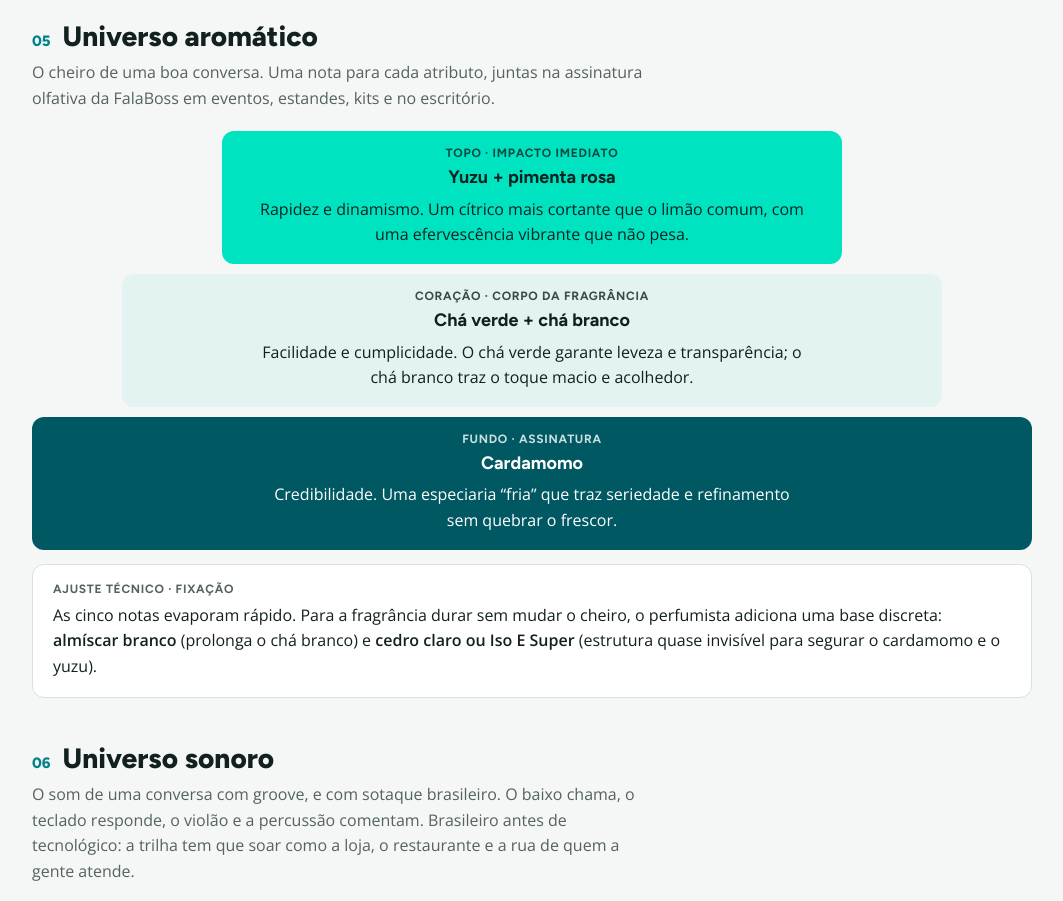
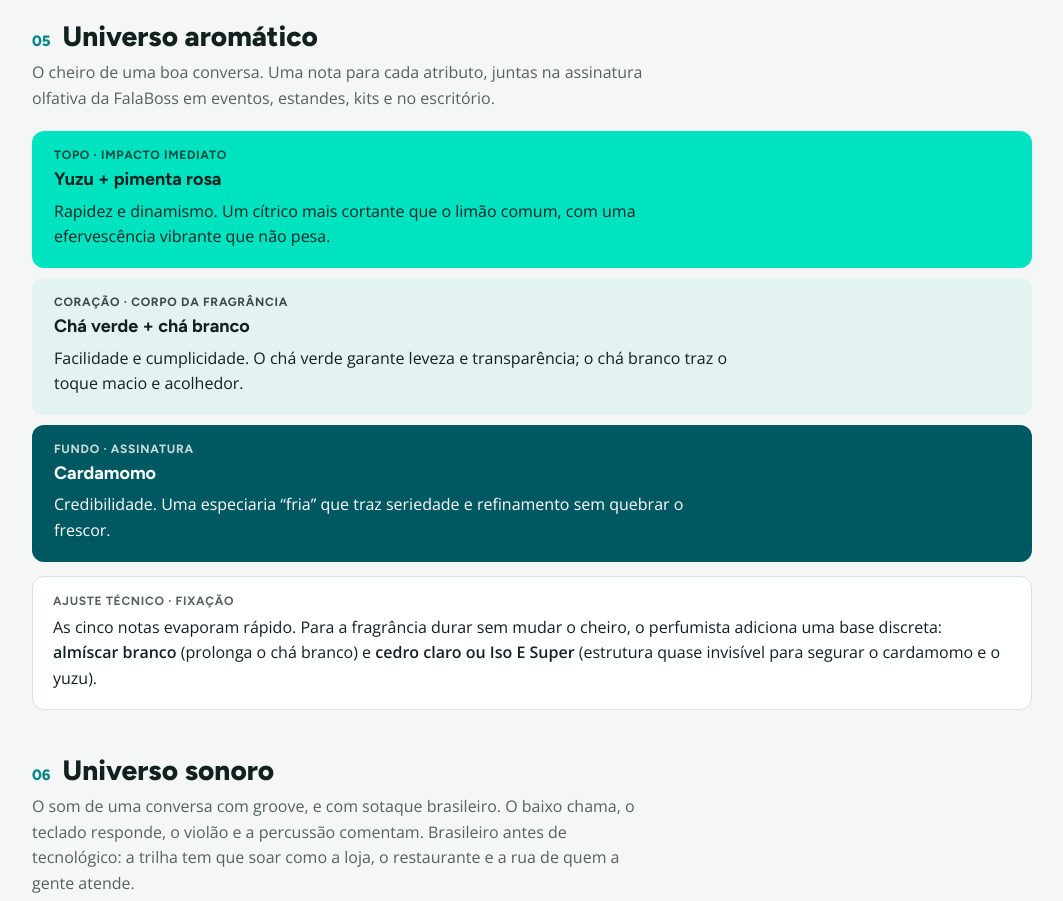
Before and after one commit to falabossbr/guia-de-marca, a plain HTML site: page universo.html in a window 1280 px wide. Shown: the part 4460-5361 px from the top of the page, without its empty margins (108-1171 px from the left). Drawn offline with nearby package versions, Linux system fonts and the light colour scheme.

Commit message:
Pirâmide olfativa com camadas da mesma largura
Co-Authored-By: Claude Opus 5.5 <noreply@anthropic.com>
Claude-Session: https://claude.ai/code/session_01Q9dMza1GeCicyD6bnqiXsR

```diff
--- a/universo.html
+++ b/universo.html
@@ -215,6 +215,11 @@ td.num-c { font-variant-numeric: tabular-nums; white-space: nowrap; }
 .quote { display: flex; flex-direction: column; }
 .quote q { flex: 1 1 auto; }
 .quote .who { margin-top: 12px; padding-top: 10px; border-top: 1px solid var(--line); }
+
+/* pirâmide olfativa: todas as camadas com a mesma largura */
+.pyramid { justify-items: stretch; }
+.tier, .tier.t1, .tier.t2, .tier.t3 { max-width: none; text-align: left; padding: 18px 22px; }
+.tier p { margin: 6px 0 0; max-width: 75ch; }
 </style>
 </head>
 <body>
```
